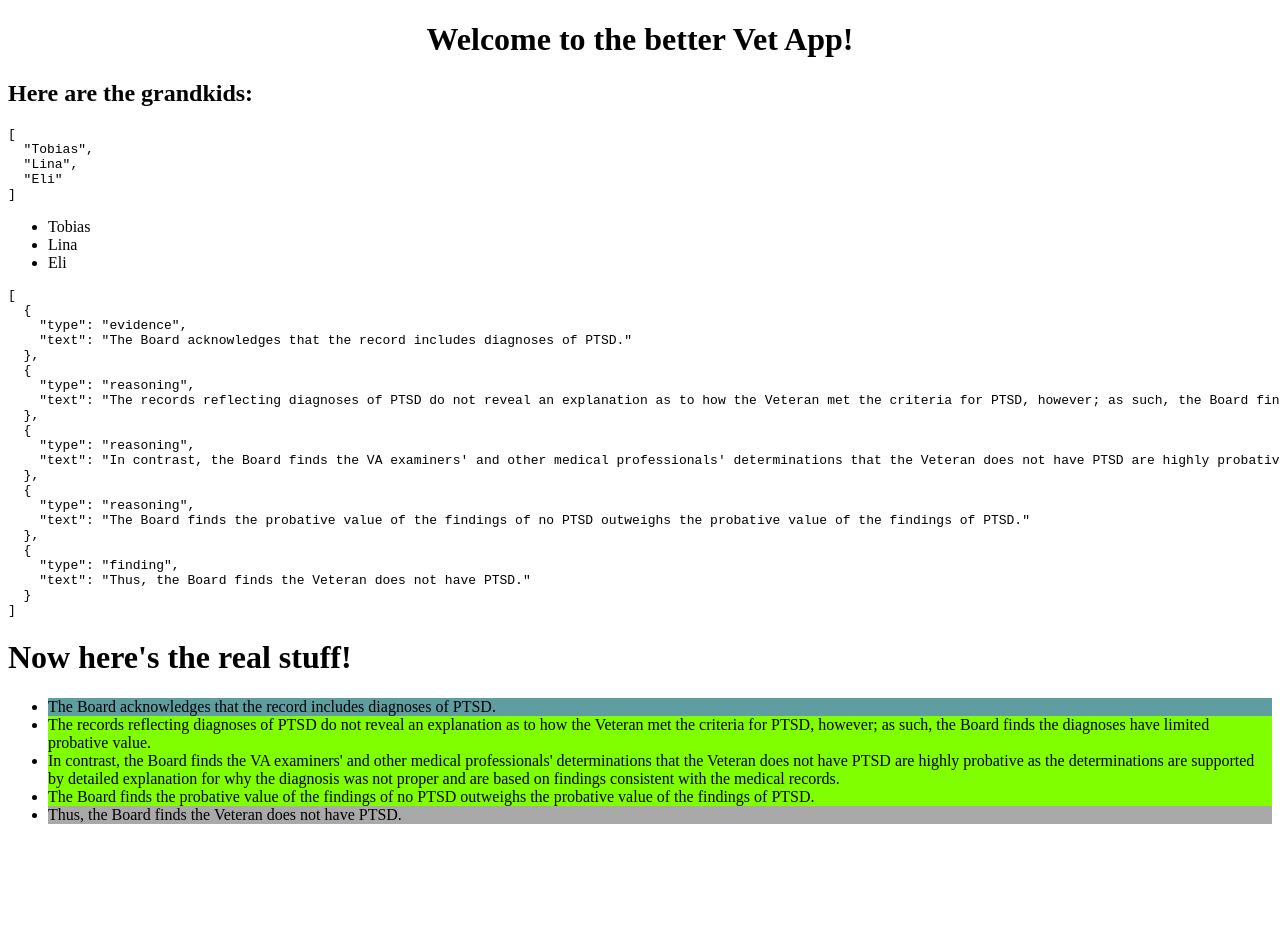
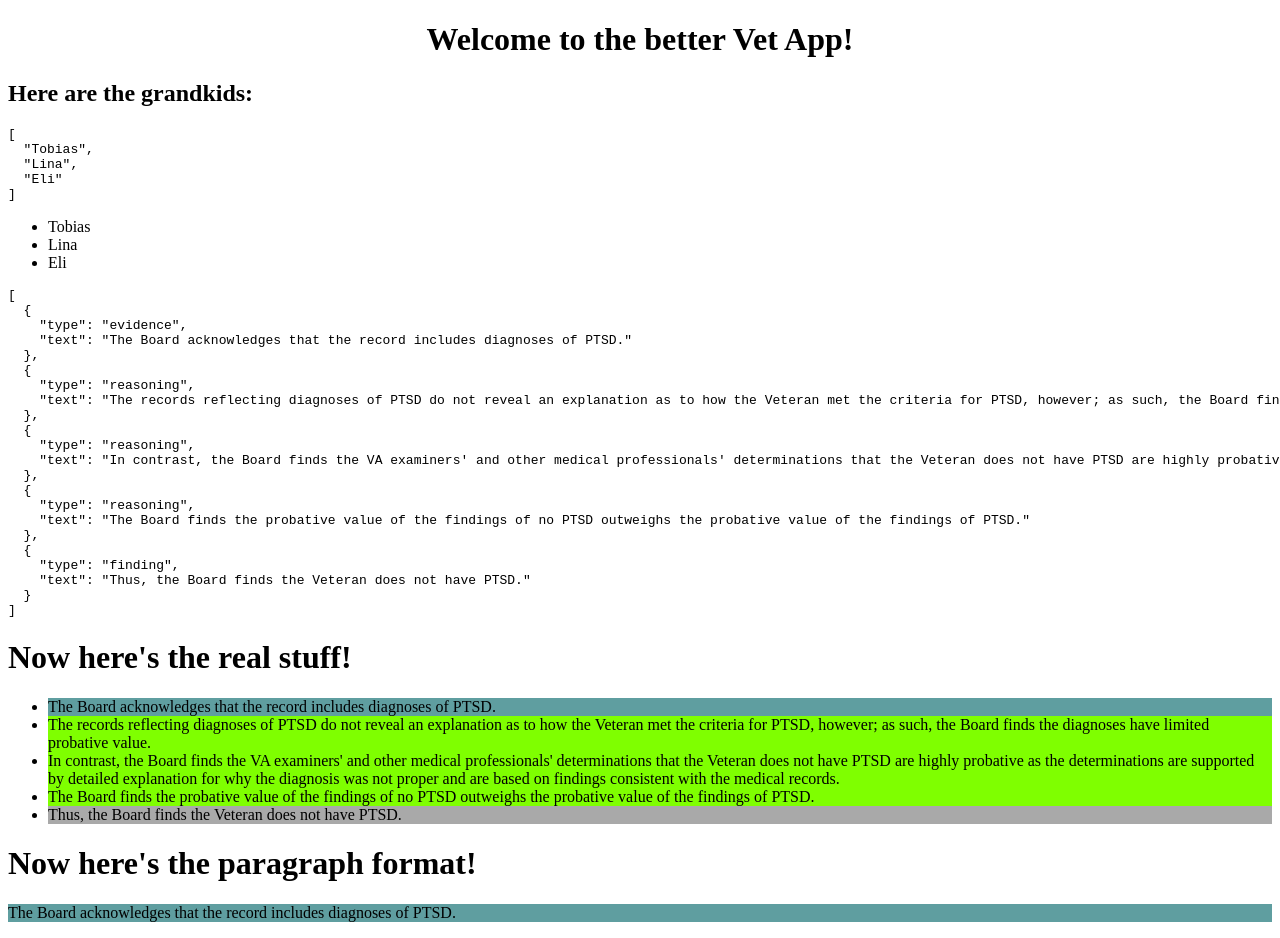
Before and after one commit to SteveStrong/betterVetApp, an Angular app: page / in a window 1280 px wide. Shown: the top 938 px of the page. Before the commit the page ends 840 px from the top, so only its background shows below. Built offline with nearby package versions, Linux system fonts and the light colour scheme.

Commit message:
paragraph format

```diff
--- a/src/app/app.component.html
+++ b/src/app/app.component.html
@@ -10,3 +10,5 @@
 <pre>{{vetpara | json}}</pre>
 <h1>Now here's the real stuff!</h1>
 <ul><li [ngClass]="item.type" *ngFor="let item of vetpara">{{item.text}}</li></ul>
+<h1>Now here's the paragraph format!</h1>
+<div><p [ngClass]="item.type" *ngFor="let item of vetpara">{{item.text}}</p></div>
```
